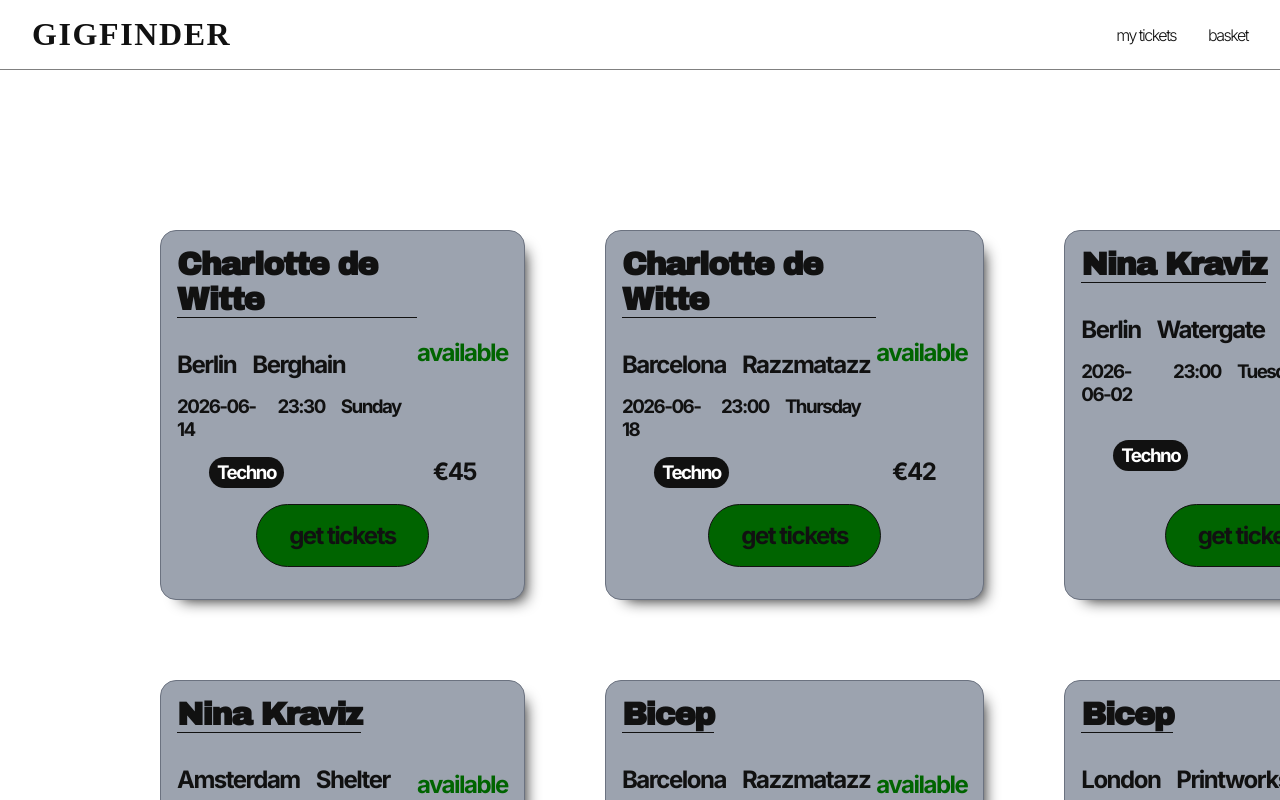
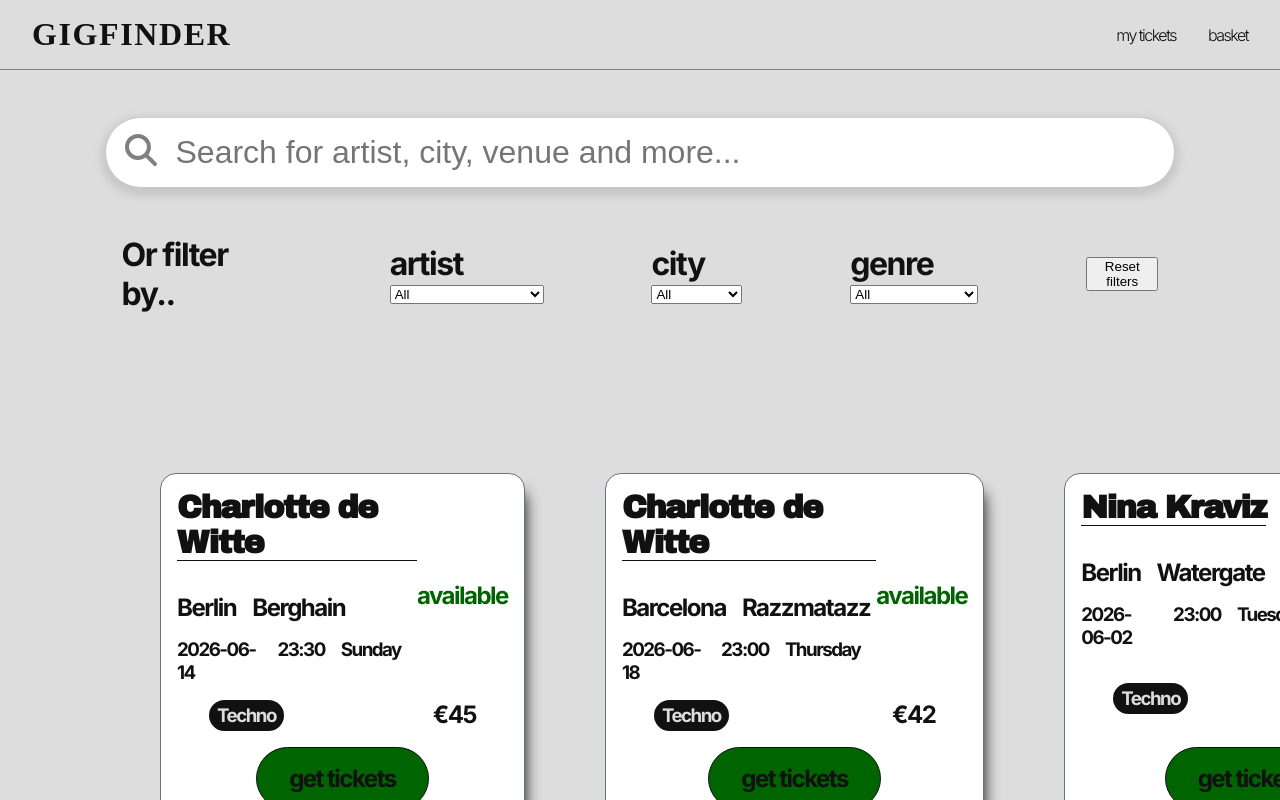
Before and after one commit to jc1471/GIGFINDER, a React (Vite) app in the folder gigfinder/: page / in a window 1280 px wide. Shown: the top 800 px of the page. Built offline with nearby package versions, Linux system fonts and the light colour scheme; a web font is replaced by a local one.

Commit message:
search and filter functionality for event cards

```diff
--- a/gigfinder/package.json
+++ b/gigfinder/package.json
@@ -10,6 +10,10 @@
     "preview": "vite preview"
   },
   "dependencies": {
+    "@fortawesome/fontawesome-svg-core": "^7.2.0",
+    "@fortawesome/free-brands-svg-icons": "^7.2.0",
+    "@fortawesome/free-solid-svg-icons": "^7.2.0",
+    "@fortawesome/react-fontawesome": "^3.3.0",
     "react": "^19.2.4",
     "react-dom": "^19.2.4"
   },
--- a/gigfinder/src/App.css
+++ b/gigfinder/src/App.css
@@ -1,5 +1,7 @@
 @import "./css/header.css";
-@import "./css/eventCard.css";
+@import "./css/searchBar.css";
+@import "./css/filters.css";
+@import "./css/events.css";
 
 
 .inter {
@@ -21,7 +23,8 @@
 
 
 :root {
-  --bg-main:white;
+  /* Colours */
+  --bg-main:rgb(221, 221, 221);
   --surface:var(--secondary);
   --primary: #111111;
   --secondary: #6B7280;
@@ -31,6 +34,11 @@
   font-family: "Inter", sans-serif;
   font-weight: 300;
   letter-spacing: -1.5px;
+
+  /* Shadows */
+  --shadow-sm: 5px 1px 3px rgba(0, 0, 0, 0.08);
+  --shadow-md: 0px 4px 8px 5px rgba(0, 0, 0, 0.10);
+  --shadow-lg: 0 8px 20px 5px rgba(0, 0, 0, 0.12);
 }
 
 *, body {
--- a/gigfinder/src/App.jsx
+++ b/gigfinder/src/App.jsx
@@ -1,31 +1,13 @@
-import { useState } from 'react'
 import './App.css'
 import Header from "./components/Header";
-import EventCard from "./components/EventCard";
-import events from "./data/eventData";
+import EventPage from "./components/EventPage";
 
 function App() {
-
-  const allEvents = events.map(e =>
-    <EventCard
-      key={e.id}
-      artist={e.artist}
-      city={e.city}
-      country={e.country}
-      venue={e.venue}
-      date={e.date}
-      day={e.dayOfWeek}
-      time={e.time}
-      price={e.price}
-      ticketsAvailable={e.ticketsAvailable}
-      genre={e.genre}
-    />
-  );
 
   return (
     <>
       <Header />
-      <div className="events-container">{allEvents}</div>
+      <EventPage />
     </>
   )
 }
--- a/gigfinder/src/components/EventCard.jsx
+++ b/gigfinder/src/components/EventCard.jsx
@@ -13,7 +13,7 @@
                             src={country}
                         />
                         <h2 className="city">
-                            <i className="fa fa-location"></i>
+                            <i className="fa-solid fa-pin"></i>
                             {city}</h2>
                         <h2 className="venue">{venue}</h2>
                     </div>
--- /dev/null
+++ b/gigfinder/src/components/EventPage.jsx
@@ -0,0 +1,64 @@
+import { useState } from 'react'
+import FilterSection from "./FilterSection";
+import EventCard from "./EventCard";
+import events from "../data/eventData";
+import useFilter from "../hooks/useFilterList";
+
+export default function EventSection() {
+
+    const [query, setQuery] = useState("");
+    const [filters, setFilters] = useState({
+        artist: "",
+        city: "",
+        genre: "",
+    });
+
+    const filteredEvents = events.filter(event => {
+        /* Search */
+        const matchesQuery =
+            !query ||
+            ["artist", "city", "genre"].some(field => {
+                const value = event[field];
+                if (!value) return false;
+
+                return value.toLowerCase().includes(query.toLowerCase());
+            });
+
+        /* Filters */
+        const matchesFilters = Object.entries(filters).every(([field, value]) => {
+            if (!value || value === "all") return true;
+
+            return event[field] === value;
+        });
+        return matchesQuery && matchesFilters;
+    });
+
+    const displayEvents = filteredEvents.map(e =>
+    <EventCard
+      key={e.id}
+      artist={e.artist}
+      city={e.city}
+      country={e.country}
+      venue={e.venue}
+      date={e.date}
+      day={e.dayOfWeek}
+      time={e.time}
+      price={e.price}
+      ticketsAvailable={e.ticketsAvailable}
+      genre={e.genre}
+    />
+  );
+
+    return (
+        <div className="events-page">
+            <FilterSection
+                setQuery={setQuery}
+                filters={filters}
+                setFilters={setFilters}
+            />
+            <div className="events-section">
+                {displayEvents}
+            </div>
+        </div>
+    )
+}
--- /dev/null
+++ b/gigfinder/src/components/Filter.jsx
@@ -0,0 +1,36 @@
+import events from "../data/eventData";
+
+export default function Filter({ filters, setFilters, field }) {
+
+    const options = [...new Set(events.map(event => event[field]))];
+    const optionsSorted = options.sort((a, b) =>
+        a.localeCompare(b)
+    );
+
+    return (
+        <div className="filter">
+            <h1 className="filter-title">
+            {field}
+            </h1>
+            <select
+                value={filters[field] || field}
+                onChange={(e) => setFilters(prev => ({
+                    ...prev,
+                    [field]: e.target.value
+                }))}
+            >
+
+            <option value="all">All</option>
+
+            {optionsSorted.map((option) => {
+                    return (
+                        <option
+                            key={option}
+                            value={option}>
+                            {option}
+                        </option>
+                )})}
+            </select>
+        </div>
+    )
+}
--- /dev/null
+++ b/gigfinder/src/components/FilterSection.jsx
@@ -0,0 +1,56 @@
+import SearchBar from "./SearchBar";
+import Filter from "./Filter";
+
+export default function FilterSection({ setQuery, filters, setFilters }) {
+
+    const resetFilters = () => {
+        setFilters({
+            artist: "all",
+            city: "all",
+            genre: "all",
+        });
+    };
+
+    return (
+        <div className="filter-section">
+            <SearchBar
+                setQuery={setQuery}
+                    />
+            <div className="filter-by">
+                <h1>Or filter by..</h1>
+                <div className="filter-objects">
+                    <Filter
+                        filters={filters}
+                        setFilters={setFilters}
+                        field="artist"
+                    >
+                        Artist
+                    </Filter>
+                    <Filter
+                        filters={filters}
+                        setFilters={setFilters}
+                        field="city"
+                    >
+                        City
+                    </Filter>
+                    <Filter
+                        filters={filters}
+                        setFilters={setFilters}
+                        field="genre"
+                    >
+                        Genre
+                    </Filter>
+                </div>
+                <button
+                    className="reset-filters-button"
+                    onClick={resetFilters}
+                >
+                    Reset filters
+                </button>
+            </div>
+
+
+
+        </div>
+    )
+}
--- a/gigfinder/src/components/SearchBar.jsx
+++ b/gigfinder/src/components/SearchBar.jsx
@@ -0,0 +1,17 @@
+import { FontAwesomeIcon } from '@fortawesome/react-fontawesome';
+import { faMagnifyingGlass } from '@fortawesome/free-solid-svg-icons';
+
+export default function SearchBar({ setQuery }) {
+    return (
+            <>
+                <form role="search" className="search-bar">
+                    <FontAwesomeIcon icon={faMagnifyingGlass} />
+                <input
+                    className="search-bar-input"
+                    type="search"
+                    onChange={(e) => setQuery(e.target.value)}
+                    placeholder="Search for artist, city, venue and more..." />
+                </form>
+            </>
+    )
+}
--- a/gigfinder/src/css/eventCard.css
+++ b/gigfinder/src/css/events.css
@@ -1,4 +1,4 @@
-.events-container {
+.events-section {
     display: grid;
     grid-template-columns: repeat(3, 1fr);
     gap: 5rem;
@@ -6,7 +6,7 @@
 }
 
 .event-card {
-    background-color: var(--muted);
+    background-color: white;
     border: solid 1px var(--secondary);
     border-radius: 1rem;
     padding: 1rem;
--- /dev/null
+++ b/gigfinder/src/css/filters.css
@@ -0,0 +1,27 @@
+.filter-section {
+    display: flex;
+    flex-direction: column;
+    width: 90%;
+    align-self: center;
+    justify-self: center;
+    justify-content: space-evenly;
+    align-items: center;
+    margin-top: 1rem;
+}
+
+.filter-by {
+    display: flex;
+    width: 90%;
+    align-self: center;
+    justify-self: center;
+    justify-content: space-evenly;
+    align-items: center;
+    margin-top: 1rem;
+}
+
+.filter-objects {
+    display: flex;
+    width: 80%;
+    justify-content: space-evenly;
+    align-items: center;
+}
--- /dev/null
+++ b/gigfinder/src/css/searchBar.css
@@ -0,0 +1,33 @@
+
+
+.search-bar {
+    background-color: white;
+    align-self: center;
+    justify-self: center;
+    font-size: 2rem;
+    line-height: 2rem;
+    margin-block: 2rem;
+    width: 90%;
+    display: flex;
+    align-self: center;
+    justify-self: center;
+    color: grey;
+    padding: 1rem;
+    box-shadow: var(--shadow-md);
+    border-radius: 5rem;
+
+}
+
+.search-bar-input {
+    border: none;
+    width: 100%;
+    border-radius: 5rem;
+    font-size: 2rem;
+    line-height: 2rem;
+    margin-left: 1rem;
+    color: grey;
+}
+
+input:focus {
+  outline: none;
+}
--- /dev/null
+++ b/gigfinder/src/hooks/useFilterList.js
@@ -0,0 +1,18 @@
+export default function useFilter(events, query, fields) {
+    if (!query) return events;
+
+    const normalisedQuery = query.toLowerCase();
+
+    const filteredList = events.filter(event => {
+        return fields.some(field => {
+            const value = event[field];
+
+            if (!value) return false;
+
+            return value.toString().toLowerCase().includes(normalisedQuery);
+        });
+    });
+
+    return filteredList;
+
+}
```
Also changed, not shown: 1 other file (tests, documents, lock files or other folders).
